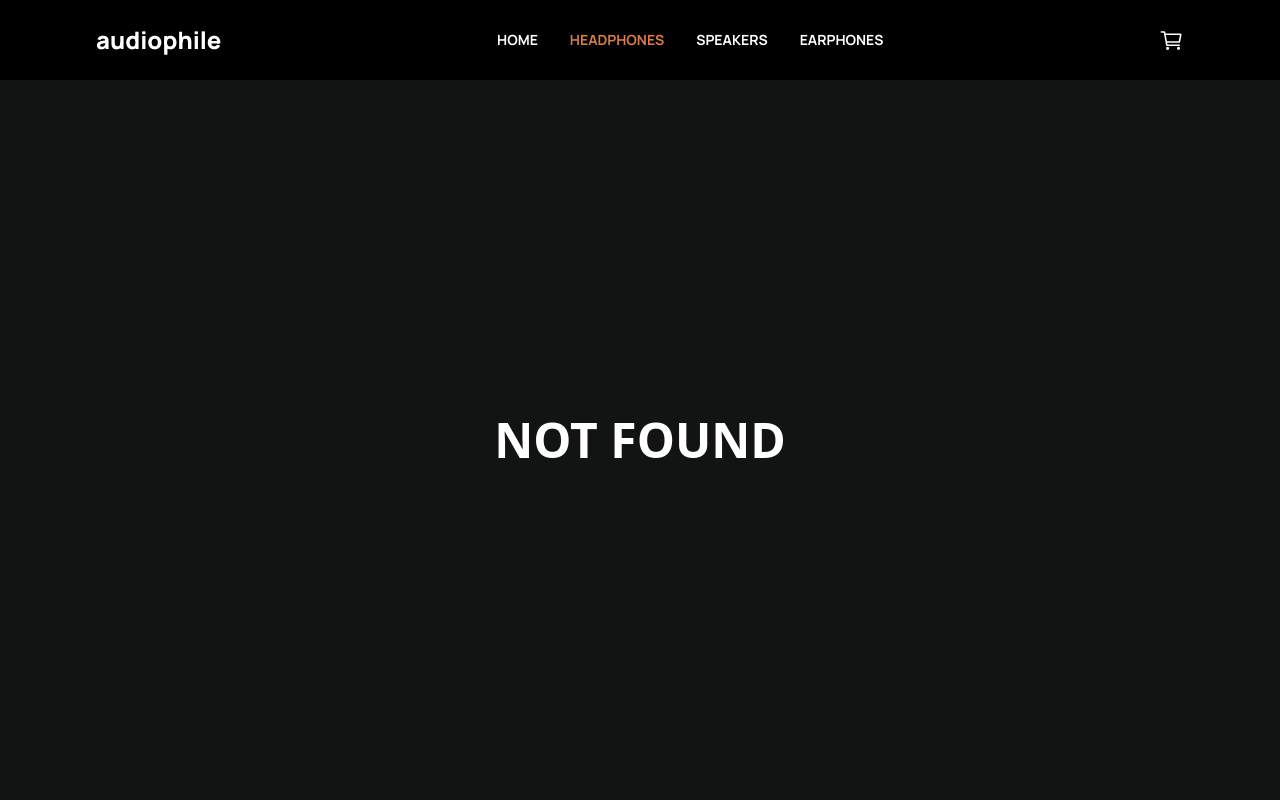
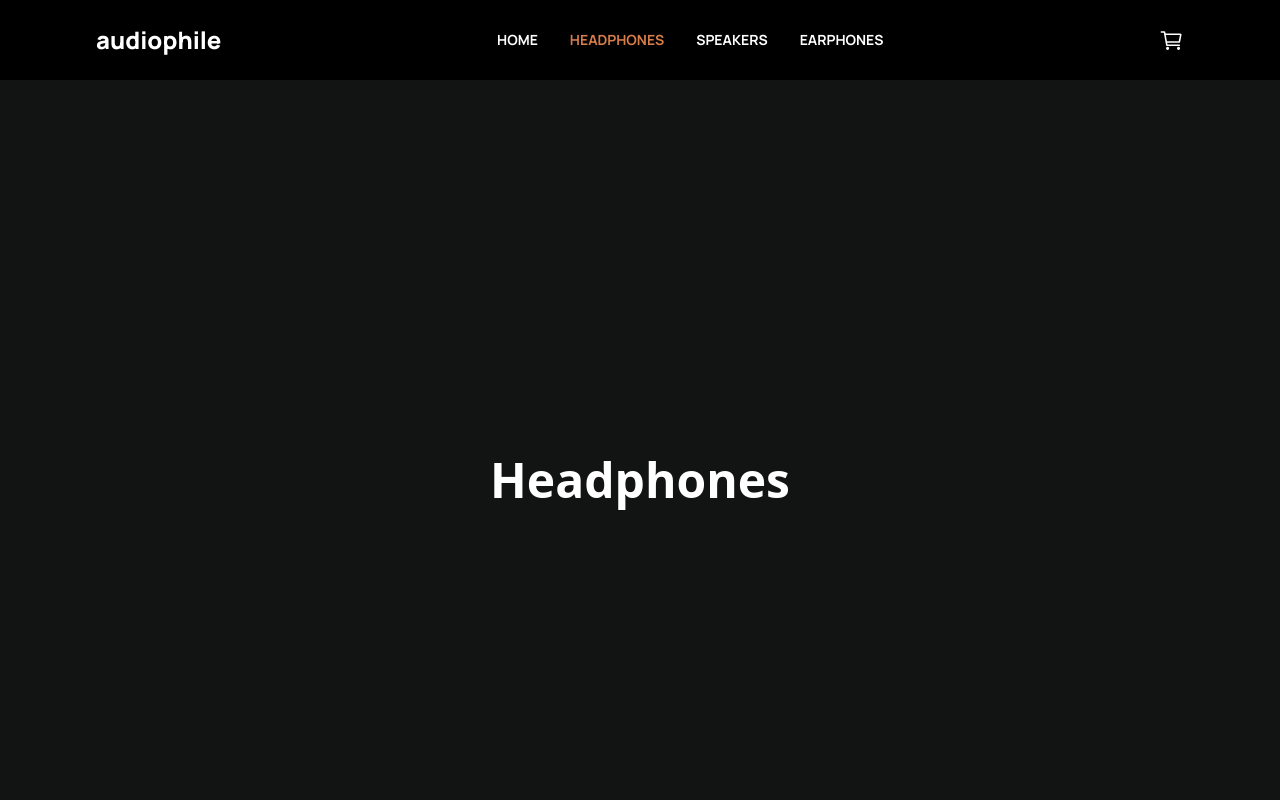
Before and after one commit to TofunmiTranspose/Audiophile, a React (Vite) app: page /headphones in a window 1280 px wide. Shown: the top 800 px of the page. Built offline with nearby package versions, Linux system fonts and the light colour scheme.

Commit message:
Create pages

```diff
--- a/src/App.tsx
+++ b/src/App.tsx
@@ -1,6 +1,9 @@
 import { BrowserRouter, Route, Routes } from "react-router-dom";
 import RootLayout from "./layouts/RootLayout";
 import Home from "./components/Home";
+import Headphones from "./components/headphone/Headphones";
+import Speakers from "./components/speakers/Speakers";
+import Earphones from "./components/earphones/Earphones";
 
 function App() {
   return (
@@ -8,6 +11,9 @@
       <Routes>
         <Route path="" element={<RootLayout />}>
           <Route index element={<Home />} />
+          <Route path="headphones" element={<Headphones />} />
+          <Route path="speakers" element={<Speakers />} />
+          <Route path="earphones" element={<Earphones />} />
           <Route
             path="*"
             element={
--- /dev/null
+++ b/src/components/earphones/Earphones.tsx
@@ -0,0 +1,9 @@
+const Earphones = () => {
+  return (
+    <div className="min-h-screen dark1 text-white text-5xl font-bold flex justify-center items-center">
+      Earphones
+    </div>
+  );
+};
+
+export default Earphones;
--- /dev/null
+++ b/src/components/headphone/Headphones.tsx
@@ -0,0 +1,9 @@
+const Headphones = () => {
+  return (
+    <div className="min-h-screen dark1 text-white text-5xl font-bold flex justify-center items-center">
+      Headphones
+    </div>
+  );
+};
+
+export default Headphones;
--- /dev/null
+++ b/src/components/speakers/Speakers.tsx
@@ -0,0 +1,9 @@
+const Speakers = () => {
+  return (
+    <div className="min-h-screen dark1 text-white text-5xl font-bold flex justify-center items-center">
+      Speakers
+    </div>
+  );
+};
+
+export default Speakers;
```
